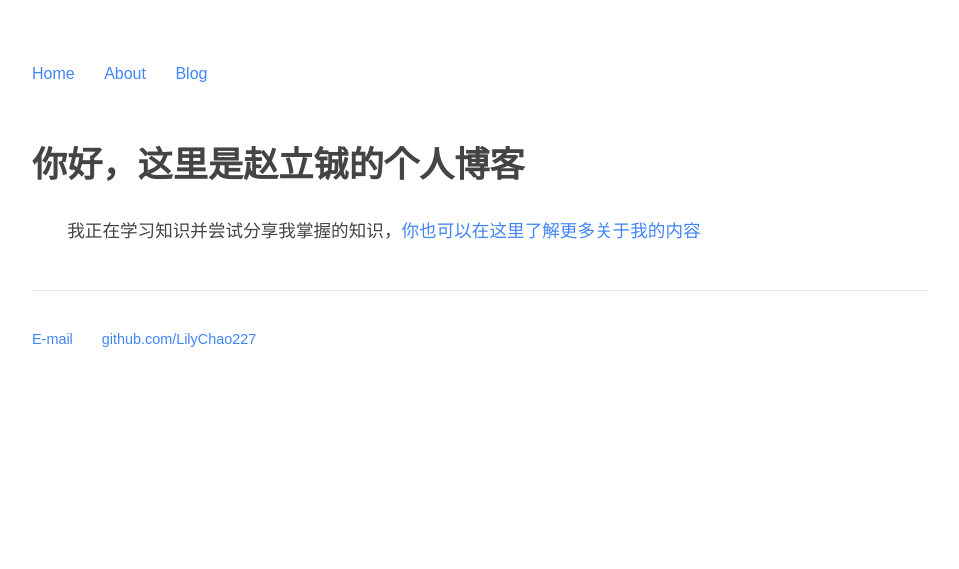
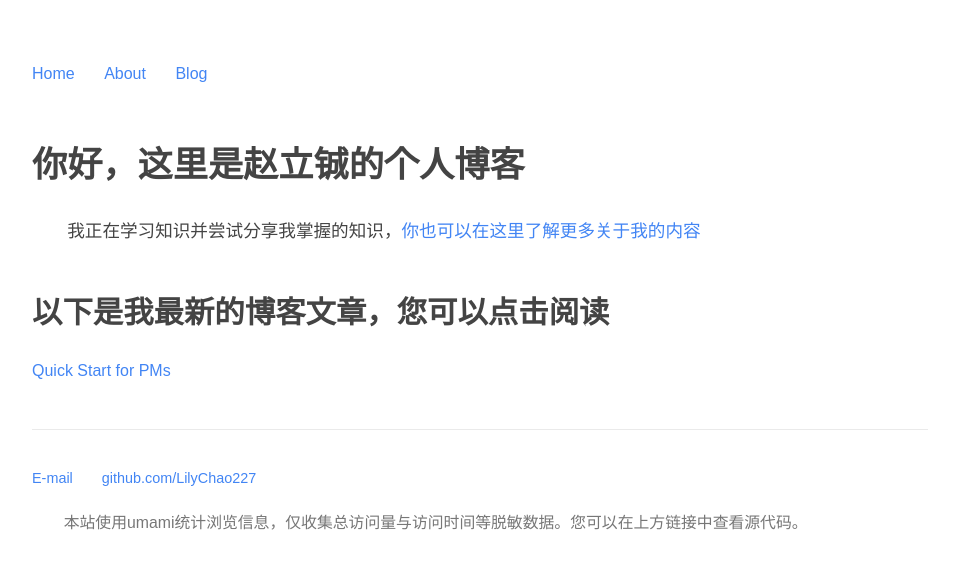
Before and after one commit to LilyChao227/LilyChao227.github.io, a Jekyll site: the page built from index.html, in a window 1280 px wide. Shown: the top 569 px of the page, without its empty margins (160-1119 px from the left). Built offline with Jekyll 4.4.1, drawn with Linux system fonts in a browser that asks for light colours.

Commit message:
try to add the newest post into /index.html and add a statement of umami usage in footer

```diff
--- a/_layouts/default.html
+++ b/_layouts/default.html
@@ -26,6 +26,7 @@
             <li><a href="mailto:chaolc227@163.com">E-mail</a></li>
             <li><a href="https://github.com/LilyChao227">github.com/LilyChao227</a></li>
         </ul>
+        <p>本站使用umami统计浏览信息，仅收集总访问量与访问时间等脱敏数据。您可以在上方链接中查看源代码。</p>
     </footer>
 </body>
 
--- a/_layouts/post.html
+++ b/_layouts/post.html
@@ -30,6 +30,7 @@
     <ul>
       <li><a href="mailto:chaolc227@163.com">E-mail</a></li>
       <li><a href="https://github.com/LilyChao227">github.com/LilyChao227</a></li>
+      <p>本站使用umami统计浏览信息，仅收集总访问量与访问时间等脱敏数据。您可以在上方链接中查看源代码。</p>
     </ul>
   </footer>
 </body>
--- a/index.html
+++ b/index.html
@@ -6,4 +6,7 @@ title: Lily Chao's personal blog
 <div class="blurb">
     <h1>你好，这里是赵立铖的个人博客</h1>
     <p>我正在学习知识并尝试分享我掌握的知识，<a href="/about">你也可以在这里了解更多关于我的内容</a></p>
+    <h2>以下是我最新的博客文章，您可以点击阅读</h2>
+    {% assign p = site.posts[0] %}
+    <a href="{{ p.url }}" title="{{ p.title }}">{{ p.title }}</a>
 </div><!-- /.blurb -->
```
Also changed, not shown: README.md.
